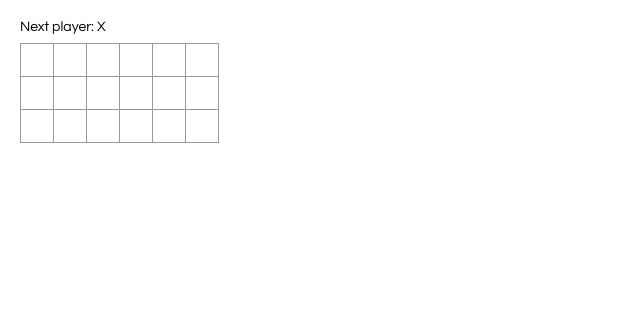
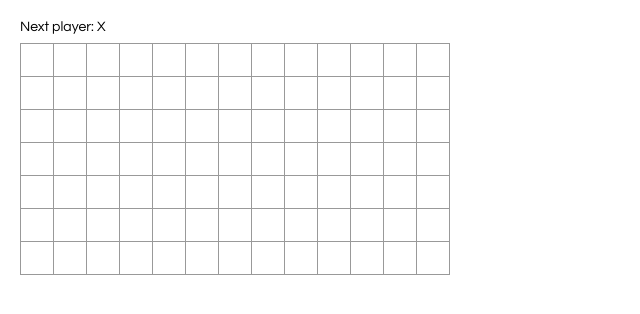
Before and after one commit to M-Watson/Konane, a React app in the folder react-version/tic-tac-toe/: page / in a window 1280 px wide. Shown: the whole page, without its empty margins (0-640 px from the left). Built offline with nearby package versions, Linux system fonts and the light colour scheme.

Commit message:
row creator

```diff
--- a/react-version/tic-tac-toe/public/index.html
+++ b/react-version/tic-tac-toe/public/index.html
@@ -24,7 +24,7 @@
       work correctly both with client-side routing and a non-root public URL.
       Learn how to configure a non-root public URL by running `npm run build`.
     -->
-    <title>React App</title>
+    <title>Konane</title>
   </head>
   <body>
     <noscript>You need to enable JavaScript to run this app.</noscript>
--- a/react-version/tic-tac-toe/src/index.js
+++ b/react-version/tic-tac-toe/src/index.js
@@ -31,14 +31,11 @@ function calculateWinner(squares) {
   return null;
 }
 
-
-
-
 class Board extends React.Component {
   constructor(props){
     super(props);
     this.state = {
-      squares: Array(9).fill(null),
+      squares: Array(18).fill(null),
       xIsNext: true,
     };
   }
@@ -52,12 +49,23 @@ class Board extends React.Component {
     xIsNext: !this.state.xIsNext,
     });
   }
+
+  renderRow(k,j) {
+    let row = [];
+    for (let i = 0; i < j; i++){
+      row.push(this.renderSquare((k*j)+i));
+    }
+    return row;
+  }
+
+
   renderSquare(i) {
     return <Square
             value={this.state.squares[i]}
-            onClick={() => this.handleClick(i)}
+            onClick={() => this.handleClick([i])}
     />;
   }
+
 
   render() {
     const winner = calculateWinner(this.state.squares);
@@ -71,28 +79,25 @@ class Board extends React.Component {
       <div>
         <div className="status">{status}</div>
         <div className="board-row">
-          {this.renderSquare(0)}
-          {this.renderSquare(1)}
-          {this.renderSquare(2)}
-          {this.renderSquare(3)}
-          {this.renderSquare(4)}
-          {this.renderSquare(5)}
+          {this.renderRow(0,13)}
         </div>
         <div className="board-row">
-        {this.renderSquare(6)}
-        {this.renderSquare(7)}
-        {this.renderSquare(8)}
-        {this.renderSquare(9)}
-        {this.renderSquare(10)}
-        {this.renderSquare(11)}
+          {this.renderRow(1,13)}
         </div>
         <div className="board-row">
-        {this.renderSquare(12)}
-        {this.renderSquare(13)}
-        {this.renderSquare(14)}
-        {this.renderSquare(15)}
-        {this.renderSquare(16)}
-        {this.renderSquare(17)}
+          {this.renderRow(2,13)}
+        </div>
+        <div className="board-row">
+          {this.renderRow(3,13)}
+        </div>
+        <div className="board-row">
+          {this.renderRow(4,13)}
+        </div>
+        <div className="board-row">
+          {this.renderRow(5,13)}
+        </div>
+        <div className="board-row">
+          {this.renderRow(6,13)}
         </div>
       </div>
     );
```
